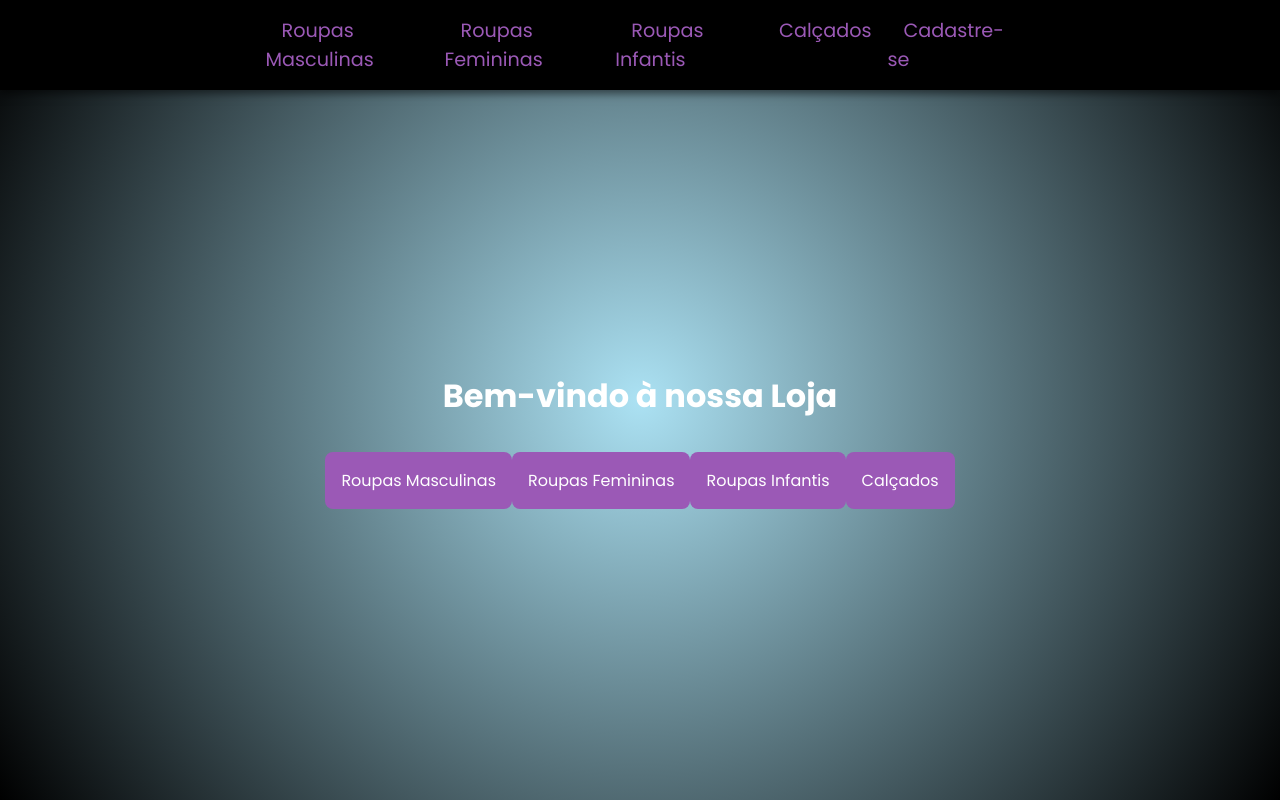
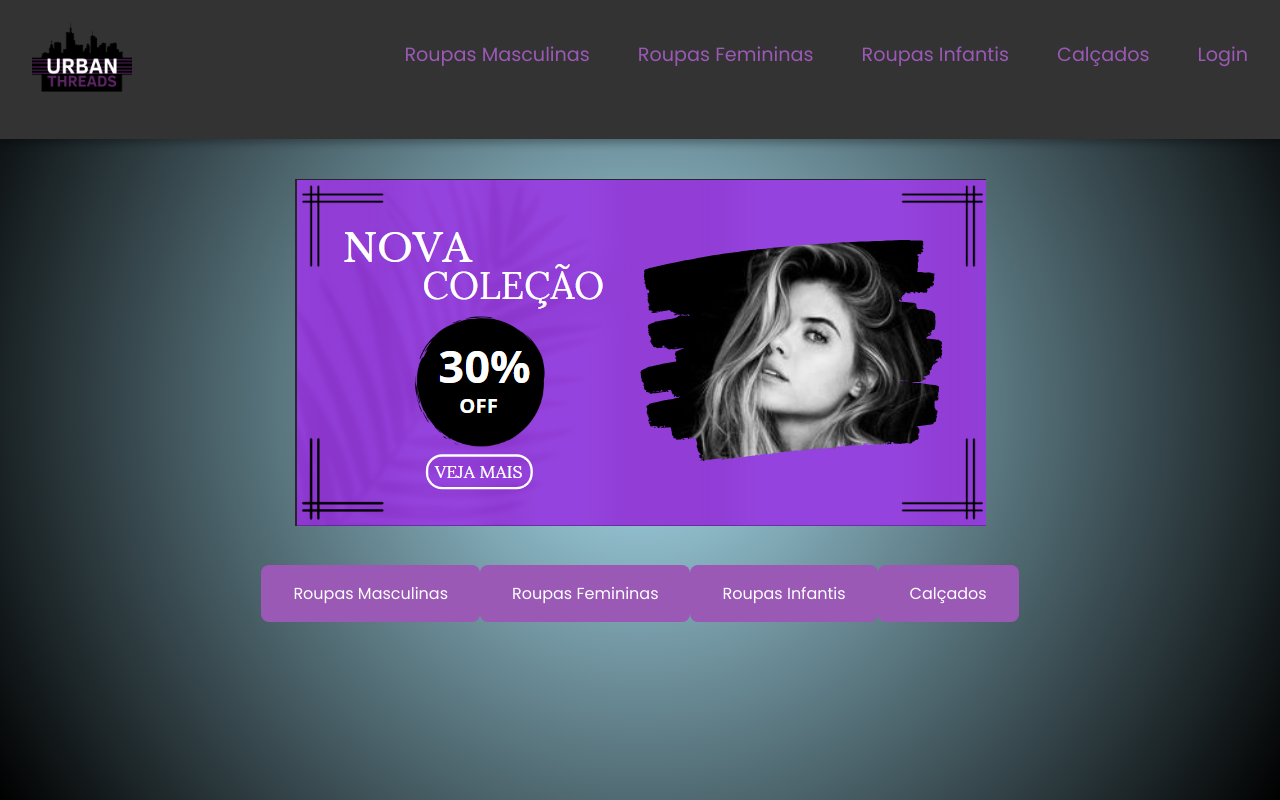
Before and after one commit to lucasarasa/GP2_React, a React (Vite) app: page / in a window 1280 px wide. Built offline with nearby package versions, Linux system fonts and the light colour scheme.

Commit message:
home 2.0

```diff
--- a/src/App.css
+++ b/src/App.css
@@ -40,3 +40,9 @@
 .read-the-docs {
   color: #888;
 } */
+
+html, body {
+  margin: 0;
+  padding: 0;
+  width: 100%;
+}
--- a/src/App.jsx
+++ b/src/App.jsx
@@ -1,4 +1,3 @@
-// App.jsx
 import { BrowserRouter, Route, Switch } from 'react-router-dom/cjs/react-router-dom.min';
 import { Login } from './pages/Login/Login';
 import { Home } from './pages/HomePage/Home';
--- a/src/component/Navbar.css
+++ b/src/component/Navbar.css
@@ -1,21 +1,32 @@
 .navbar {
-    background-color: #000;
-    padding: 1rem;
+    background-color: #333;
+    padding: 1rem 2rem;
     position: fixed;
     top: 0;
     left: 0;
-    width: 100vw;
+    width: 100%;
     z-index: 1000;
     display: flex;
-    justify-content: center;
-    box-shadow: 0 4px 8px rgba(0, 0, 0, 0.5);
+    align-items: center;
+    justify-content: space-between;
+    box-shadow: 0 4px 8px rgba(0, 0, 0, 0.3);
+}
+
+.logo img {
+    width: 100px;
+    height: auto;
 }
 
 .navbar-menu {
     list-style: none;
     display: flex;
-    justify-content: space-around;
-    width: 60%;
+    gap: 2rem;
+    margin: 0;
+    padding: 0;
+}
+
+.navbar-menu li {
+    position: relative;
 }
 
 .navbar-menu li a {
@@ -23,9 +34,27 @@
     text-decoration: none;
     font-size: 1.2rem;
     padding: 0.5rem 1rem;
-    transition: color 0.3s ease;
+    transition: color 0.3s ease, transform 0.3s ease;
 }
 
 .navbar-menu li a:hover {
     color: #8e44ad;
+    transform: scale(1.1);
 }
+
+.navbar-menu li a::after {
+    content: "";
+    display: block;
+    width: 0;
+    height: 2px;
+    background: #8e44ad;
+    transition: width 0.3s ease;
+}
+
+.navbar-menu li a:hover::after {
+    width: 100%;
+}
+
+.logo {
+    margin-right: auto;
+}
--- a/src/component/Navbar.jsx
+++ b/src/component/Navbar.jsx
@@ -1,16 +1,20 @@
-// Navbar.jsx
 import { Link } from 'react-router-dom';
 import './Navbar.css';
 
 export function Navbar() {
     return (
         <nav className="navbar">
+            <div className="logo">
+                <a href="/">
+                    <img src="./src/assets/logo.png" alt="Logo da Loja" />
+                </a>
+            </div>
             <ul className="navbar-menu">
                 <li><Link to="/masculino">Roupas Masculinas</Link></li>
                 <li><Link to="/feminino">Roupas Femininas</Link></li>
                 <li><Link to="/infantil">Roupas Infantis</Link></li>
                 <li><Link to="/calcados">Calçados</Link></li>
-                <li><Link to="/cadastro">Cadastre-se</Link></li>
+                <li><Link to="/Login">Login</Link></li>
             </ul>
         </nav>
     );
--- a/src/pages/HomePage/Home.css
+++ b/src/pages/HomePage/Home.css
@@ -1,7 +1,13 @@
 .home {
     text-align: center;
     color: #fff;
-    margin-top: 5rem;
+}
+
+.outdoor {
+    width: 100%;
+    height: auto;
+    max-height: 400px;
+    object-fit: cover;
 }
 
 .options {
@@ -12,7 +18,7 @@
 
 .option {
     background-color: #9b59b6;
-    padding: 1rem;
+    padding: 1rem 2rem;
     border-radius: 8px;
     color: #fff;
     cursor: pointer;
--- a/src/pages/HomePage/Home.jsx
+++ b/src/pages/HomePage/Home.jsx
@@ -3,7 +3,7 @@ import './Home.css';
 export function Home() {
   return (
     <div className="home">
-      <h1>Bem-vindo à nossa Loja</h1>
+      <img src="./src/assets/outdor.png" alt="" />
       <div className="options">
         <div className="option">Roupas Masculinas</div>
         <div className="option">Roupas Femininas</div>
```
Also changed, not shown: src/assets/logo.png (added), src/assets/outdor.png (added).
